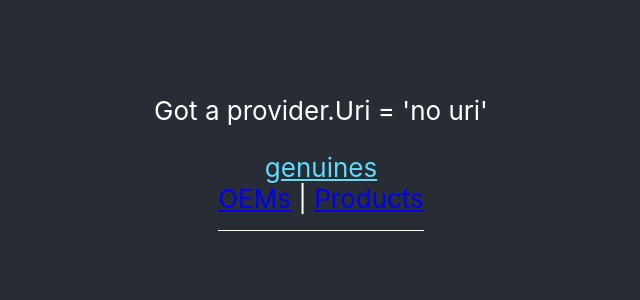
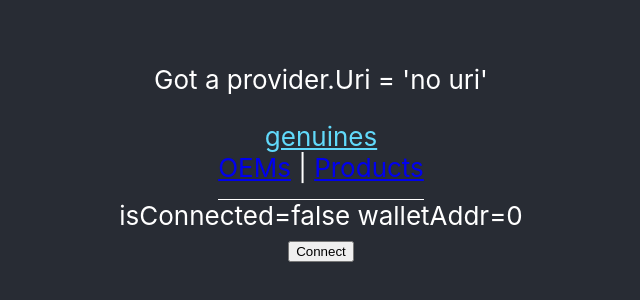
Before and after one commit to genuines-eth/app, a React (Create React App) app: page / in a window 1280 px wide. Shown: the part 250-550 px from the top of the page, without its empty margins (319-959 px from the left). Built offline with nearby package versions, Linux system fonts and the light colour scheme; no server answers.

Commit message:
add react-redux

```diff
--- a/package.json
+++ b/package.json
@@ -4,6 +4,7 @@
   "private": true,
   "dependencies": {
     "@ethersproject/shims": "^5.5.0",
+    "@reduxjs/toolkit": "^1.6.2",
     "@testing-library/jest-dom": "^5.11.4",
     "@testing-library/react": "^11.1.0",
     "@testing-library/user-event": "^12.1.10",
@@ -15,6 +16,7 @@
     "history": "^5.1.0",
     "react": "^17.0.2",
     "react-dom": "^17.0.2",
+    "react-redux": "^7.2.6",
     "react-router-dom": "^6.0.2",
     "react-scripts": "4.0.3",
     "typescript": "^4.1.2",
--- a/src/App.tsx
+++ b/src/App.tsx
@@ -9,6 +9,7 @@ import "@ethersproject/shims" // before ethers! see https://docs.ethers.io/v5/co
 import { ethers } from 'ethers';
 import { FormatTypes } from '@ethersproject/abi';
 
+import { Wallet } from './features/wallet/Wallet';
 
 const contract1Abi = [
   {
@@ -437,6 +438,7 @@ function App() {
           <Link to="/oems">OEMs</Link> | {" "}
           <Link to="/products">Products</Link>
         </nav>
+        <Wallet />
       </header>
     </div>
   );
--- /dev/null
+++ b/src/app/hooks.ts
@@ -0,0 +1,7 @@
+
+// from https://redux.js.org/usage/usage-with-typescript
+import { TypedUseSelectorHook, useDispatch, useSelector } from 'react-redux'
+import type { RootState, AppDispatch } from './store'
+
+export const useAppDispatch = () => useDispatch<AppDispatch>()
+export const useAppSelector: TypedUseSelectorHook<RootState> = useSelector
--- /dev/null
+++ b/src/app/store.ts
@@ -0,0 +1,13 @@
+import { configureStore } from '@reduxjs/toolkit'
+import walletReducer from '../features/wallet/walletSlice'
+
+// see https://redux.js.org/usage/usage-with-typescript
+
+export const store = configureStore({
+    reducer: {
+        wallet: walletReducer
+    }
+})
+
+export type RootState = ReturnType<typeof store.getState>
+export type AppDispatch = typeof store.dispatch
--- /dev/null
+++ b/src/features/requireAuth/RequireAuth.tsx
@@ -0,0 +1,11 @@
+import React from 'react'
+import { Navigate } from 'react-router-dom'
+import { RootState } from '../../app/store'
+import { useAppSelector } from '../../app/hooks'
+
+function RequireAuth({ children, redirectTo }: any) {
+    const isConnected = useAppSelector((state: RootState) => state.wallet.isConnected)
+    return isConnected ? children : <Navigate to={redirectTo} />;
+}
+
+export default RequireAuth;
--- /dev/null
+++ b/src/features/wallet/Wallet.tsx
@@ -0,0 +1,26 @@
+import React from 'react'
+import { RootState } from '../../app/store'
+import { useAppDispatch, useAppSelector } from '../../app/hooks'
+import { connect, disconnect } from './walletSlice'
+
+export function Wallet() {
+    const isConnected = useAppSelector((state: RootState) => state.wallet.isConnected)
+    const walletAddr = useAppSelector((state: RootState) => state.wallet.address)
+    const dispatch = useAppDispatch()
+
+    return (
+        <div>
+            <div>
+                isConnected={isConnected ? 'true' : 'false'} walletAddr={walletAddr}
+            </div>
+            <div>
+                {!isConnected && <button onClick={() => dispatch(connect(42))}>
+                    Connect
+                </button>}
+                {isConnected && <button onClick={() => dispatch(disconnect())}>
+                    Disconnect
+                </button>}
+            </div>
+        </div>
+    )
+}
--- /dev/null
+++ b/src/features/wallet/walletSlice.ts
@@ -0,0 +1,29 @@
+import { createSlice, PayloadAction } from '@reduxjs/toolkit'
+
+export interface WalletState {
+    isConnected: boolean,
+    address: number
+}
+
+const initialState: WalletState = {
+    isConnected: false,
+    address: 0
+}
+
+export const walletSlice = createSlice({
+    name: 'wallet',
+    initialState,
+    reducers: {
+        connect: (state, action: PayloadAction<number>) => {
+            state.isConnected = true;
+            state.address = action.payload;
+        },
+        disconnect: (state) => {
+            state.isConnected = false;
+            state.address = 0;
+        }
+    }
+})
+
+export const { connect, disconnect } = walletSlice.actions
+export default walletSlice.reducer
--- a/src/index.tsx
+++ b/src/index.tsx
@@ -1,24 +1,36 @@
 import React from 'react';
 import ReactDOM from 'react-dom';
 import { BrowserRouter, Routes, Route } from 'react-router-dom';
+import { store } from './app/store';
+import { Provider } from 'react-redux';
+
 import './index.css';
+import RequireAuth from './features/requireAuth/RequireAuth';
 import App from './App';
 import OEMs from "./routes/oems";
 import reportWebVitals from './reportWebVitals';
 
 ReactDOM.render(
   <React.StrictMode>
+    <Provider store={store}>
     <BrowserRouter>
         <Routes>
           <Route path="/" element={<App />} />
-        <Route path="OEMs" element={<OEMs />} />
+          <Route path="OEMs"
+            element={
+              <RequireAuth redirectTo="/connect">
+                <OEMs />
+              </RequireAuth>
+            }
+          />
           <Route path="*" element={
             < main style={{ padding: "1rem" }}>
-            <p>There's nothing here for {window.location.pathname}!</p>
+              <p>There's nothing here for '{window.location.pathname}'!</p>
             </main>
           } />
         </Routes>
     </BrowserRouter>
+    </Provider>
   </React.StrictMode>,
   document.getElementById('root')
 );
```
Also changed, not shown: 2 other files (tests, documents, lock files or other folders). Lines whose indentation alone changed are shown as unchanged.
